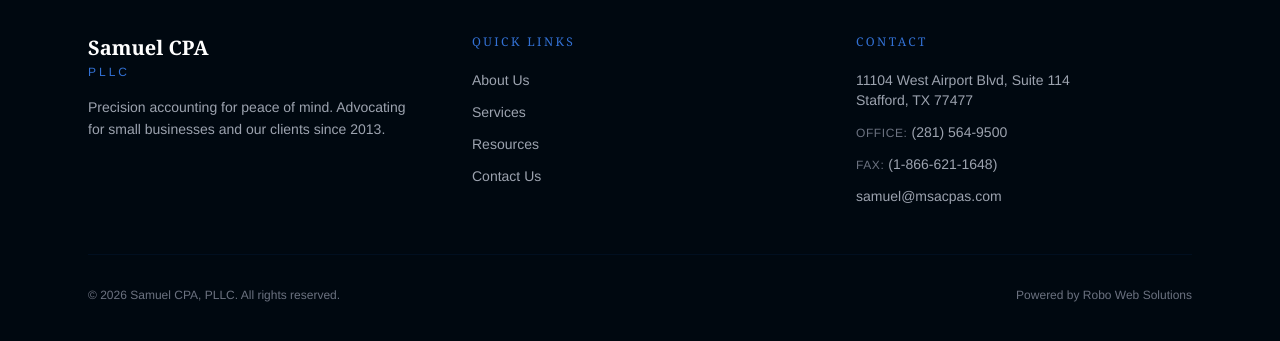
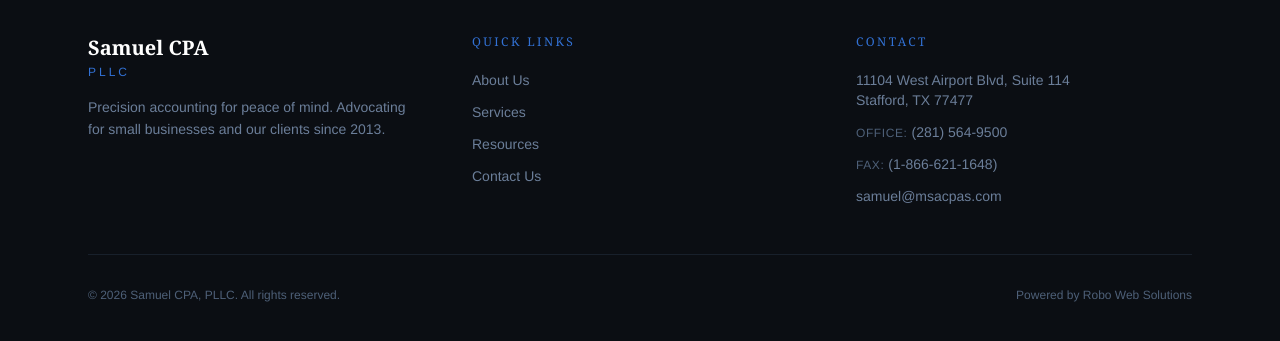
Before and after one commit to rmathew21/msacpas, a React (Vite) app: page /contact in a window 1280 px wide. Shown: the part 1554-1895 px from the top of the page. Built offline with nearby package versions, Linux system fonts and the light colour scheme.

Commit message:
updated more colors including gray to slate in Home, About, Resources, Navbar and Footer

```diff
--- a/src/components/Footer.jsx
+++ b/src/components/Footer.jsx
@@ -3,7 +3,7 @@
 export default function Footer() {
   const year = new Date().getFullYear();
   return (
-    <footer className="bg-royal-950 text-white">
+    <footer className="bg-slate-900 text-white">
       <div className="max-w-6xl mx-auto px-6 py-16">
         <div className="grid grid-cols-1 md:grid-cols-3 gap-12">
           {/* Brand */}
@@ -14,7 +14,7 @@
                 PLLC
               </div>
             </div>
-            <p className="text-gray-400 text-sm leading-relaxed">
+            <p className="text-slate-400 text-sm leading-relaxed">
               Precision accounting for peace of mind. Advocating for small
               businesses and our clients since 2013.
             </p>
@@ -35,7 +35,7 @@
                 <Link
                   key={l.to}
                   to={l.to}
-                  className="text-gray-400 text-sm hover:text-royal-300 transition-colors"
+                  className="text-slate-400 text-sm hover:text-royal-300 transition-colors"
                 >
                   {l.label}
                 </Link>
@@ -48,7 +48,7 @@
             <h4 className="text-xs tracking-[0.2em] uppercase text-royal-400 mb-5">
               Contact
             </h4>
-            <div className="flex flex-col gap-3 text-gray-400 text-sm">
+            <div className="flex flex-col gap-3 text-slate-400 text-sm">
               <div>
                 <p>11104 West Airport Blvd, Suite 114</p>
                 <p>Stafford, TX 77477</p>
@@ -58,14 +58,14 @@
                   href="tel:2815649500"
                   className="hover:text-royal-300 transition-colors"
                 >
-                  <span className="text-gray-500 text-xs uppercase tracking-wider">
+                  <span className="text-slate-500 text-xs uppercase tracking-wider">
                     Office:{" "}
                   </span>
                   (281) 564-9500
                 </a>
               </div>
               <div>
-                <span className="text-gray-500 text-xs uppercase tracking-wider">
+                <span className="text-slate-500 text-xs uppercase tracking-wider">
                   Fax:{" "}
                 </span>
                 (1-866-621-1648)
@@ -80,7 +80,7 @@
           </div>
         </div>
 
-        <div className="border-t border-royal-900 mt-12 pt-8 flex flex-col md:flex-row justify-between items-center gap-4 text-gray-500 text-xs">
+        <div className="border-t border-slate-800 mt-12 pt-8 flex flex-col md:flex-row justify-between items-center gap-4 text-slate-500 text-xs">
           <p>© {year} Samuel CPA, PLLC. All rights reserved.</p>
           <p className="hover:text-royal-300 transition-colors">Powered by <a href="https://www.robowebsolutions.com/">Robo Web Solutions</a></p>
         </div>
--- a/src/components/Navbar.jsx
+++ b/src/components/Navbar.jsx
@@ -31,7 +31,7 @@
   ];
 
   return (
-    <header className={`fixed top-0 left-0 right-0 z-50 transition-all duration-300 ${scrolled ? 'bg-white shadow-sm' : 'bg-white'}`}>
+    <header className={`fixed top-0 left-0 right-0 z-50 transition-all duration-300 ${scrolled ? 'bg-white shadow-sm border-b border-slate-200' : 'bg-white'}`}>
       <div className="max-w-6xl mx-auto px-6">
         <div className="flex items-center justify-between h-16 md:h-20">
           {/* Logo */}
--- a/src/pages/About.jsx
+++ b/src/pages/About.jsx
@@ -154,7 +154,7 @@
       <section className="bg-royal-800 text-white py-16 px-6">
         <div className="max-w-4xl mx-auto text-center">
           <h2 className="text-royal-100 text-3xl font-serif mb-6">Ready to Work Together?</h2>
-          <p className="text-gray-400 mb-8">Schedule a consultation and discover how Samuel CPA PLLC can serve your financial needs.</p>
+          <p className="text-royal-200 mb-8">Schedule a consultation and discover how Samuel CPA PLLC can serve your financial needs.</p>
           <Link to="/contact" className="inline-block bg-royal-600 hover:bg-royal-500 text-white px-10 py-4 text-xs tracking-widest uppercase font-medium transition-colors">
             Get in Touch
           </Link>
--- a/src/pages/Home.jsx
+++ b/src/pages/Home.jsx
@@ -63,7 +63,7 @@
               <span className="text-royal-400">for Peace</span><br />
               of Mind
             </h1>
-            <p className="text-gray-300 text-lg leading-relaxed max-w-xl mb-12 fade-up delay-2">
+            <p className="text-royal-200 text-lg leading-relaxed max-w-xl mb-12 fade-up delay-2">
               Samuel CPA PLLC provides reliable and personalized CPA services to individuals and small businesses across the Houston region. We go beyond the numbers to support your long-term success.
             </p>
             <div className="flex flex-col sm:flex-row gap-4 fade-up delay-3">
@@ -96,7 +96,7 @@
             {stats.map(s => (
               <div key={s.label}>
                 <div className="text-3xl font-serif font-bold text-royal-300">{s.value}</div>
-                <div className="text-xs tracking-widest uppercase text-gray-300 mt-1">{s.label}</div>
+                <div className="text-xs tracking-widest uppercase text-royal-200 mt-1">{s.label}</div>
               </div>
             ))}
           </div>
@@ -171,7 +171,7 @@
                     <path strokeLinecap="round" strokeLinejoin="round" strokeWidth={1.5} d="M15 11a3 3 0 11-6 0 3 3 0 016 0z" />
                   </svg>
                 </div>
-                <div className="text-gray-300">
+                <div className="text-royal-200">
                   <p>11104 West Airport Blvd, Suite 114</p>
                   <p>Stafford, TX 77477</p>
                 </div>
@@ -182,7 +182,7 @@
                     <path strokeLinecap="round" strokeLinejoin="round" strokeWidth={1.5} d="M3 5a2 2 0 012-2h3.28a1 1 0 01.948.684l1.498 4.493a1 1 0 01-.502 1.21l-2.257 1.13a11.042 11.042 0 005.516 5.516l1.13-2.257a1 1 0 011.21-.502l4.493 1.498a1 1 0 01.684.949V19a2 2 0 01-2 2h-1C9.716 21 3 14.284 3 6V5z" />
                   </svg>
                 </div>
-                <a href="tel:2815649500" className="text-gray-300 hover:text-royal-300 transition-colors">(281) 564-9500</a>
+                <a href="tel:2815649500" className="text-royal-200 hover:text-royal-300 transition-colors">(281) 564-9500</a>
               </div>
               <div className="flex gap-4 items-center">
                 <div className="text-royal-400">
@@ -190,7 +190,7 @@
                     <path strokeLinecap="round" strokeLinejoin="round" strokeWidth={1.5} d="M3 8l7.89 5.26a2 2 0 002.22 0L21 8M5 19h14a2 2 0 002-2V7a2 2 0 00-2-2H5a2 2 0 00-2 2v10a2 2 0 002 2z" />
                   </svg>
                 </div>
-                <a href="mailto:samuel@msacpas.com" className="text-gray-300 hover:text-royal-300 transition-colors">samuel@msacpas.com</a>
+                <a href="mailto:samuel@msacpas.com" className="text-royal-200 hover:text-royal-300 transition-colors">samuel@msacpas.com</a>
               </div>
             </div>
           </div>
--- a/src/pages/Resources.jsx
+++ b/src/pages/Resources.jsx
@@ -421,7 +421,7 @@
       </section>
 
       {/* Record Retention Guide */}
-      <section id="retention" className="bg-royal-950 text-white py-20 px-6">
+      <section id="retention" className="bg-navy-900 text-white py-20 px-6">
         <div className="max-w-6xl mx-auto">
           <div className="mb-10">
             <p className="text-xs tracking-[0.3em] uppercase text-royal-400 mb-3">How Long to Keep Records</p>
```
